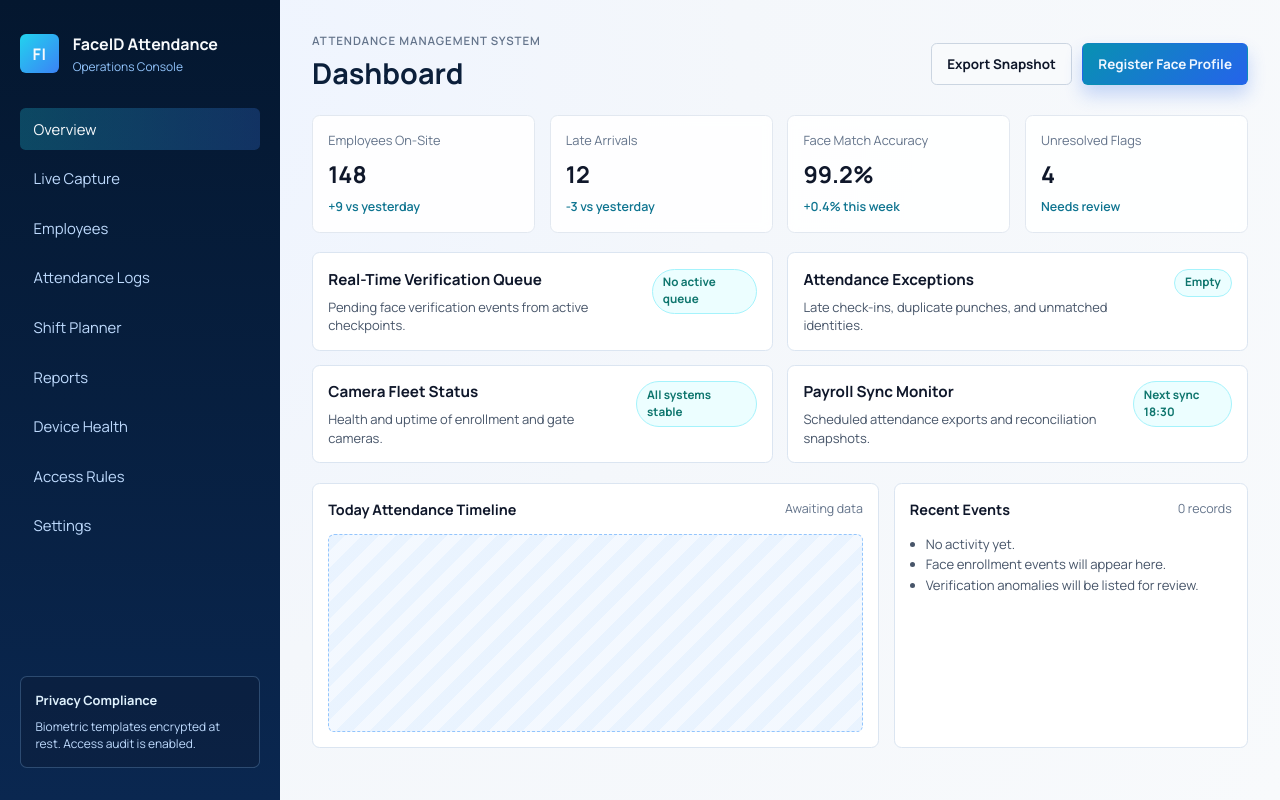
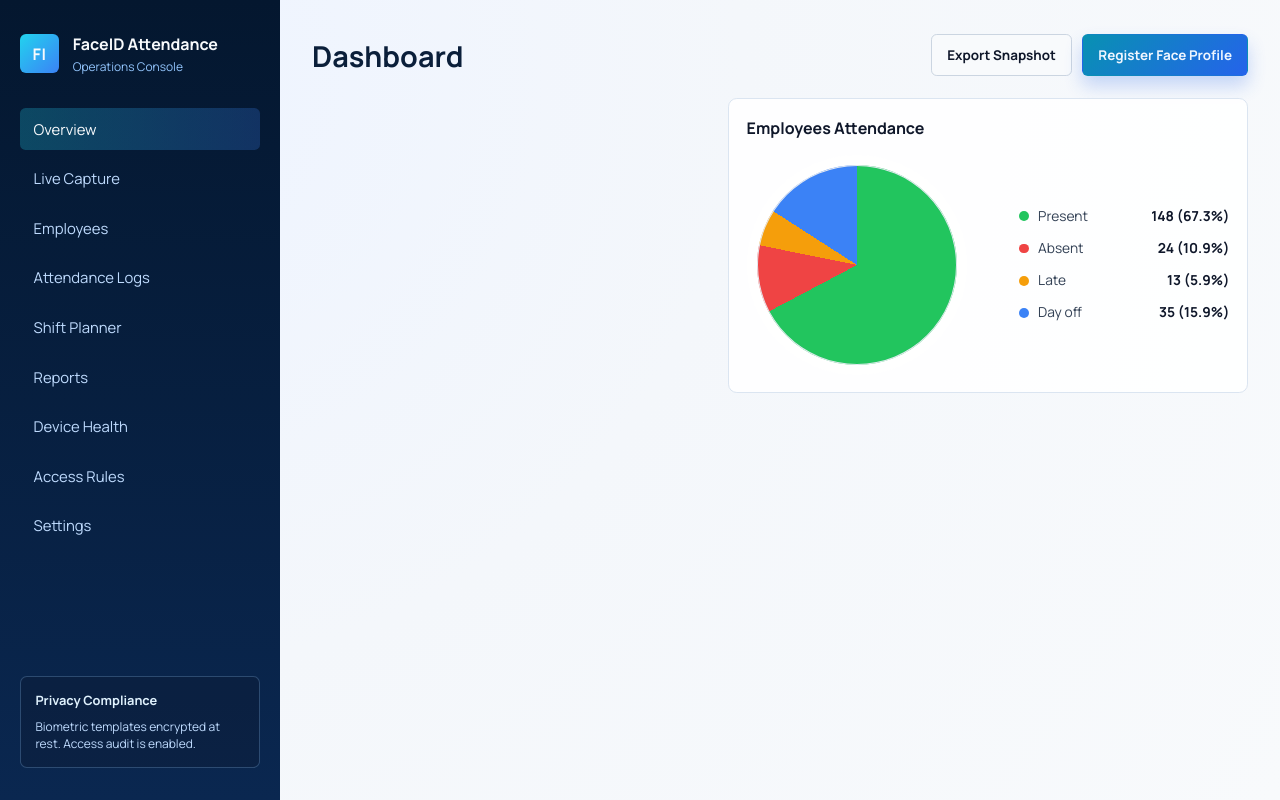
Before and after one commit to prowider5565/FaceID, a React app in the folder frontend/: page / in a window 1280 px wide. Built offline with nearby package versions, Linux system fonts and the light colour scheme; the HTML template or start-up script is replaced by a standard one.

Commit message:
Pie chart in the dashboard

```diff
--- a/frontend/src/App.css
+++ b/frontend/src/App.css
@@ -157,145 +157,78 @@ h1 {
   color: #0f172a;
 }
 
-.stats-grid {
-  display: grid;
-  grid-template-columns: repeat(4, minmax(0, 1fr));
-  gap: 0.9rem;
+.attendance-summary {
+  margin-left: auto;
+  width: min(520px, 100%);
+  border-radius: 0.55rem;
+  border: 1px solid #dbe5f1;
+  background: rgba(255, 255, 255, 0.93);
+  padding: 1.1rem;
 }
 
-.stat-card {
-  background: rgba(255, 255, 255, 0.88);
-  backdrop-filter: blur(6px);
-  border: 1px solid #e2e8f0;
-  border-radius: 0.475rem;
-  padding: 0.95rem;
-}
-
-.stat-label {
+.attendance-summary h2 {
   margin: 0;
-  color: #64748b;
-  font-size: 0.8rem;
-}
-
-.stat-value {
-  margin: 0.45rem 0 0;
-  color: #0f172a;
-  font-size: 1.45rem;
-  font-weight: 700;
-}
-
-.stat-delta {
-  margin: 0.38rem 0 0;
-  color: #0e7490;
-  font-size: 0.78rem;
-  font-weight: 560;
-}
-
-.modules-grid {
-  display: grid;
-  grid-template-columns: repeat(2, minmax(0, 1fr));
-  gap: 0.9rem;
-}
-
-.module-card {
-  display: flex;
-  justify-content: space-between;
-  gap: 0.9rem;
-  border-radius: 0.475rem;
-  border: 1px solid #dbe5f1;
-  background: #ffffff;
-  padding: 0.95rem;
-}
-
-.module-card h2 {
-  margin: 0;
-  font-size: 0.95rem;
-  font-weight: 640;
+  font-size: 1rem;
+  font-weight: 650;
   color: #0f172a;
 }
 
-.module-card p {
-  margin: 0.4rem 0 0;
-  color: #475569;
-  font-size: 0.81rem;
-  line-height: 1.42;
+.attendance-chart-row {
+  margin-top: 0.9rem;
+  display: flex;
+  align-items: center;
+  justify-content: space-between;
+  gap: 1.1rem;
 }
 
-.module-status {
-  align-self: flex-start;
-  border-radius: 500px;
-  background: #ecfeff;
-  color: #0f766e;
-  border: 1px solid #a5f3fc;
-  padding: 0.27rem 0.62rem;
-  font-size: 0.73rem;
-  font-weight: 610;
+.attendance-pie {
+  width: 220px;
+  height: 220px;
+  border-radius: 50%;
+  border: 10px solid #ffffff;
+  box-shadow: inset 0 0 0 1px #e2e8f0;
 }
 
-.panel-row {
-  display: grid;
-  grid-template-columns: 1.6fr 1fr;
-  gap: 0.9rem;
+.attendance-legend {
+  margin: 0;
+  padding: 0;
+  list-style: none;
+  display: flex;
+  flex-direction: column;
+  gap: 0.72rem;
+  min-width: 210px;
 }
 
-.panel-card {
-  border-radius: 0.475rem;
-  border: 1px solid #dbe5f1;
-  background: #ffffff;
-  padding: 0.95rem;
+.attendance-legend li {
+  display: flex;
+  align-items: center;
+  justify-content: space-between;
+  gap: 0.75rem;
+  font-size: 0.86rem;
+  color: #334155;
 }
 
-.panel-header {
+.legend-label {
   display: flex;
-  justify-content: space-between;
   align-items: center;
-  gap: 0.5rem;
+  gap: 0.55rem;
 }
 
-.panel-header h3 {
-  margin: 0;
-  font-size: 0.9rem;
+.legend-dot {
+  width: 0.62rem;
+  height: 0.62rem;
+  border-radius: 50%;
+}
+
+.legend-value {
+  font-weight: 620;
   color: #0f172a;
 }
 
-.panel-header span {
-  color: #64748b;
-  font-size: 0.78rem;
-}
-
-.chart-placeholder {
-  margin-top: 0.85rem;
-  border-radius: 0.4rem;
-  height: 198px;
-  border: 1px dashed #93c5fd;
-  background: repeating-linear-gradient(
-    -45deg,
-    rgba(147, 197, 253, 0.2),
-    rgba(147, 197, 253, 0.2) 12px,
-    rgba(191, 219, 254, 0.18) 12px,
-    rgba(191, 219, 254, 0.18) 24px
-  );
-}
-
-.event-list {
-  margin: 0.85rem 0 0;
-  padding-left: 1rem;
-  color: #475569;
-  font-size: 0.82rem;
-  line-height: 1.55;
-}
-
 @media (max-width: 1120px) {
-  .stats-grid {
-    grid-template-columns: repeat(2, minmax(0, 1fr));
-  }
-
-  .modules-grid {
-    grid-template-columns: 1fr;
-  }
-
-  .panel-row {
-    grid-template-columns: 1fr;
+  .attendance-chart-row {
+    flex-direction: column;
+    align-items: flex-start;
   }
 }
 
@@ -316,4 +249,8 @@ h1 {
     flex-direction: column;
     align-items: flex-start;
   }
+
+  .attendance-summary {
+    margin-left: 0;
+  }
 }
--- a/frontend/src/App.tsx
+++ b/frontend/src/App.tsx
@@ -5,16 +5,10 @@ type NavItem = {
   active?: boolean
 }
 
-type StatCard = {
-  label: string
-  value: string
-  delta: string
-}
-
-type ModuleCard = {
-  title: string
-  description: string
-  status: string
+type AttendanceStatus = {
+  status: 'Present' | 'Absent' | 'Late' | 'Day off'
+  count: number
+  color: string
 }
 
 const navigationItems: NavItem[] = [
@@ -29,37 +23,26 @@ const navigationItems: NavItem[] = [
   { label: 'Settings' },
 ]
 
-const statCards: StatCard[] = [
-  { label: 'Employees On-Site', value: '148', delta: '+9 vs yesterday' },
-  { label: 'Late Arrivals', value: '12', delta: '-3 vs yesterday' },
-  { label: 'Face Match Accuracy', value: '99.2%', delta: '+0.4% this week' },
-  { label: 'Unresolved Flags', value: '4', delta: 'Needs review' },
-]
-
-const moduleCards: ModuleCard[] = [
-  {
-    title: 'Real-Time Verification Queue',
-    description: 'Pending face verification events from active checkpoints.',
-    status: 'No active queue',
-  },
-  {
-    title: 'Attendance Exceptions',
-    description: 'Late check-ins, duplicate punches, and unmatched identities.',
-    status: 'Empty',
-  },
-  {
-    title: 'Camera Fleet Status',
-    description: 'Health and uptime of enrollment and gate cameras.',
-    status: 'All systems stable',
-  },
-  {
-    title: 'Payroll Sync Monitor',
-    description: 'Scheduled attendance exports and reconciliation snapshots.',
-    status: 'Next sync 18:30',
-  },
+const attendanceStatuses: AttendanceStatus[] = [
+  { status: 'Present', count: 148, color: '#22c55e' },
+  { status: 'Absent', count: 24, color: '#ef4444' },
+  { status: 'Late', count: 13, color: '#f59e0b' },
+  { status: 'Day off', count: 35, color: '#3b82f6' },
 ]
 
 function App() {
+  const totalEmployees = attendanceStatuses.reduce((sum, item) => sum + item.count, 0)
+  let cumulative = 0
+
+  const pieGradient = attendanceStatuses
+    .map((item) => {
+      const start = (cumulative / totalEmployees) * 100
+      cumulative += item.count
+      const end = (cumulative / totalEmployees) * 100
+      return `${item.color} ${start}% ${end}%`
+    })
+    .join(', ')
+
   return (
     <div className="dashboard-shell">
       <aside className="sidebar">
@@ -95,10 +78,7 @@ function App() {
 
       <main className="content">
         <header className="topbar">
-          <div>
-            <p className="topbar-label">Attendance Management System</p>
-            <h1>Dashboard</h1>
-          </div>
+          <h1>Dashboard</h1>
           <div className="topbar-actions">
             <button type="button" className="secondary-btn">
               Export Snapshot
@@ -109,48 +89,33 @@ function App() {
           </div>
         </header>
 
-        <section className="stats-grid" aria-label="KPI summary">
-          {statCards.map((card) => (
-            <article key={card.label} className="stat-card">
-              <p className="stat-label">{card.label}</p>
-              <p className="stat-value">{card.value}</p>
-              <p className="stat-delta">{card.delta}</p>
-            </article>
-          ))}
-        </section>
+        <section className="attendance-summary" aria-label="Attendance status chart">
+          <h2>Employees Attendance</h2>
+          <div className="attendance-chart-row">
+            <div
+              className="attendance-pie"
+              style={{ background: `conic-gradient(${pieGradient})` }}
+              role="img"
+              aria-label="Employees attendance status distribution pie chart"
+            />
+            <ul className="attendance-legend">
+              {attendanceStatuses.map((item) => {
+                const percentage = ((item.count / totalEmployees) * 100).toFixed(1)
 
-        <section className="modules-grid" aria-label="Attendance modules">
-          {moduleCards.map((module) => (
-            <article key={module.title} className="module-card">
-              <div>
-                <h2>{module.title}</h2>
-                <p>{module.description}</p>
-              </div>
-              <span className="module-status">{module.status}</span>
-            </article>
-          ))}
-        </section>
-
-        <section className="panel-row" aria-label="Operational panels">
-          <article className="panel-card">
-            <div className="panel-header">
-              <h3>Today Attendance Timeline</h3>
-              <span>Awaiting data</span>
-            </div>
-            <div className="chart-placeholder" role="img" aria-label="Timeline placeholder" />
-          </article>
-
-          <article className="panel-card">
-            <div className="panel-header">
-              <h3>Recent Events</h3>
-              <span>0 records</span>
-            </div>
-            <ul className="event-list">
-              <li>No activity yet.</li>
-              <li>Face enrollment events will appear here.</li>
-              <li>Verification anomalies will be listed for review.</li>
+                return (
+                  <li key={item.status}>
+                    <span className="legend-label">
+                      <span className="legend-dot" style={{ backgroundColor: item.color }} />
+                      {item.status}
+                    </span>
+                    <span className="legend-value">
+                      {item.count} ({percentage}%)
+                    </span>
+                  </li>
+                )
+              })}
             </ul>
-          </article>
+          </div>
         </section>
       </main>
     </div>
```
